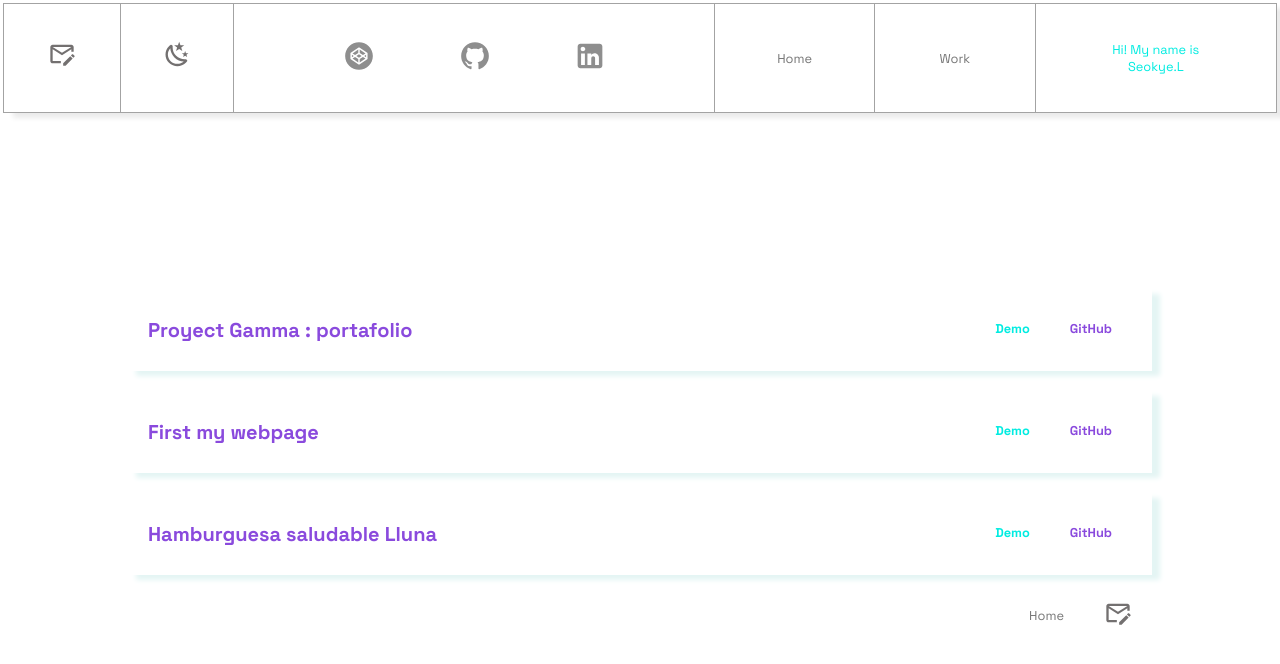
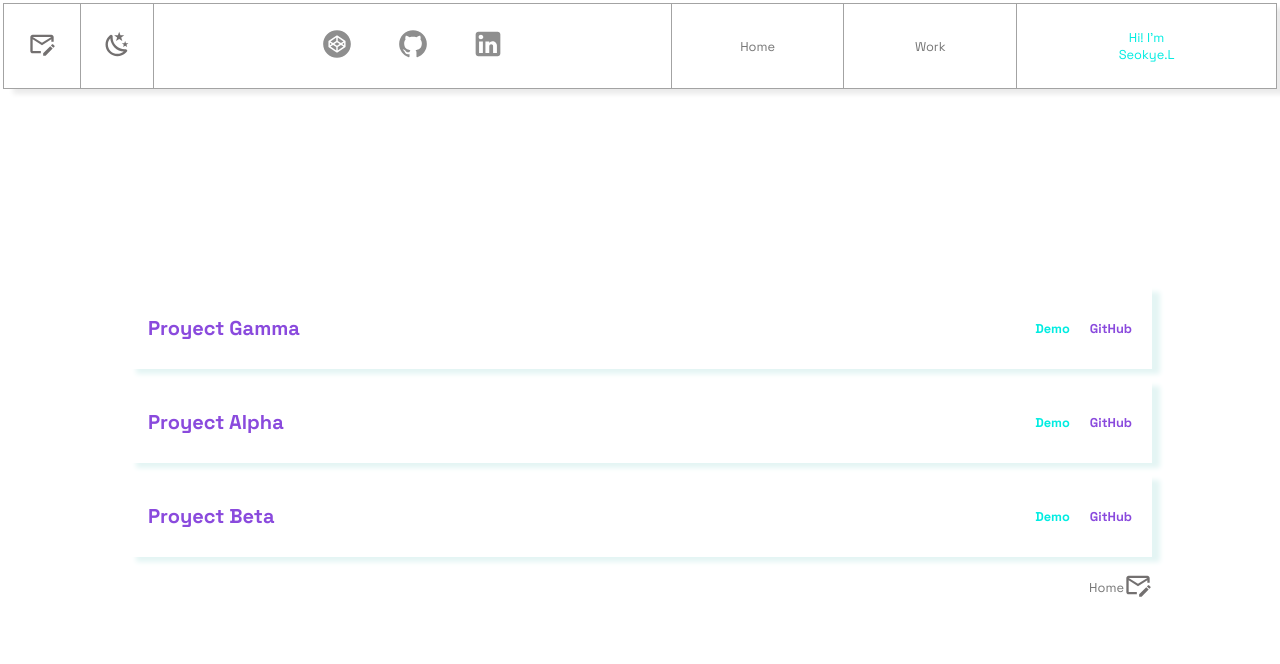
Before and after one commit to seokyelee/GammaPortfolio, a React (Vite) app: page /work in a window 1280 px wide. Shown: the top 664 px of the page. Built offline with nearby package versions, Linux system fonts and the light colour scheme.

Commit message:
modified links hovers

```diff
--- a/public/proyects.json
+++ b/public/proyects.json
@@ -1,7 +1,7 @@
 [
     {
-        "title": "Proyect Gamma : portafolio",
-        "tooltip":"REACT SCSS JSON Figma UIUX ",
+        "title": "Proyect Gamma",
+        "tooltip":"Portfolio ",
         "description": "Lorem impsum de bla bla bla de algo de mi",
         "iconprogram": ["7","1","6","3"],
         "linkto": "hppts://www.google.com",
@@ -9,17 +9,17 @@
     },
 
     {
-        "title": "First my webpage",
-        "tooltip":"HTML CSS Figma ",
+        "title": "Proyect Alpha",
+        "tooltip": "First my webpage ",
         "description": "Lorem impsum de bla bla bla de algo de mi",
         "iconprogram": ["1","1","2","3"],
         "linkto": "https://whimsical-salmiakki-f9bf8c.netlify.app",
         "linktogit": "https://github.com/seokyelee/Proyect-Alpha_AboutMe.git"
     },
     {
-        "title": "Hamburguesa saludable Lluna",
-        "tooltip":"WordPress HHP SCSS JSON Figma UIUX Digital Marketing",
-        "description": "Lorem impsum de bla bla bla de algo de mi",
+        "title": "Proyect Beta",
+        "tooltip": "Hamburguesa saludable Lluna",
+        "description": " WordPress HHP SCSS JSON Figma UIUX Digital Marketing",
         "iconprogram": ["15","5","2","3"],
         "linkto": "https://esatdev.com/2022/seokye/lluna/",
         "linktogit": "https://github.com/seokyelee/Project-Beta-Lluna.git"
--- a/src/componentes/Card/Card.jsx
+++ b/src/componentes/Card/Card.jsx
@@ -13,24 +13,20 @@ function Card(props) {
   }
 
   return (
-    <section className="proyect_box">
-
+    <section className="proyect_box" onClick={changeClass}>
       <div className="proyect_box_title">
-        <h2
-          id="title_usestate"
-          onClick={changeClass}
-          className="ptoyect_titulo"
-        >
+        <h2 id="title_usestate" className="ptoyect_titulo">
           {props.title}
           <span className="tooltiptext">{props.tooltip}</span>
         </h2>
+      </div>
+
+      <div className={"proyect_usestate" + classText}>
+        <div className="proyect_description_box">
+          <p className="proyect_descrpition">{props.description}</p>
+          <p className="proyect_icons">{props.iconprogram}</p>
         </div>
 
-      <div className={"proyect_usestate" + classText}>
-          <div className="proyect_description_box">
-            <p className="proyect_descrpition">{props.description}</p>
-          </div>
-            <p className="proyect_icons">{props.iconprogram}</p>
       </div>
 
       <div className="proyect_links">
@@ -41,9 +37,7 @@ function Card(props) {
           GitHub
         </a>
       </div>
-
     </section>
-
   );
 }
 
--- a/src/componentes/Card/Card.scss
+++ b/src/componentes/Card/Card.scss
@@ -6,22 +6,21 @@
 .proyect_box {
     display: flex;
     justify-content: space-between;
-    margin:0 auto;
+    margin: 0 auto;
     align-items: center;
-    gap: var(--spacing, 16px);
-    padding: var(--spacing);
-    width: 100%;
+    gap: 16px;
     margin-bottom: 12px;
-    margin-top:20px;
+    top: 20px;
     padding: 20px;
     width: 80vw;
     box-shadow: 8px 5px 5px #e4f5f4;
 }
 
-.proyect_box:hover{
+.proyect_box:hover {
     background-color: rgb(253, 240, 255);
 }
-.proyect_box_title{
+
+.proyect_box_title {
     display: flex;
     flex-direction: column;
     justify-content: flex-start;
@@ -32,20 +31,20 @@
     color: color(color-complementario);
 }
 
-
-.proyect_description_box{
+.proyect_description_box {
     display: flex;
     flex-direction: column;
     justify-content: flex-end;
     text-align: right;
 }
 
-.proyect_linkto{
+.proyect_linkto {
     padding-right: 20px;
     color: color(color-btn);
     font-weight: bolder;
 }
-.proyect_linkto_git{
+
+.proyect_linkto_git {
     color: color(color-complementario);
     font-weight: bolder;
 }
@@ -64,15 +63,15 @@ a .proyect_linkto {
 /* Tooltip text */
 #title_usestate .tooltiptext {
     visibility: hidden;
-    width: 120px;
+    width: 140px;
     font-family: monospace;
     font-size: small;
-    background-color: #555;
-    color: #fff;
+    background-color: #002fff;
+    color: #e2e7fd;
     text-align: center;
     padding: 5px 0;
     border-radius: 6px;
-
+    padding: 12px;
     /* Position the tooltip text */
     position: absolute;
     z-index: 1;
@@ -84,9 +83,11 @@ a .proyect_linkto {
     opacity: 0;
     transition: opacity 0.3s;
 }
-  .proyect_usestate{
+
+.proyect_usestate {
     display: none;
 }
+
 /* Tooltip arrow */
 #title_usestate .tooltiptext::after {
     content: "";
@@ -96,7 +97,7 @@ a .proyect_linkto {
     margin-left: -5px;
     border-width: 5px;
     border-style: solid;
-    border-color: #555 transparent transparent transparent;
+    border-color: #002fff transparent transparent transparent;
 }
 
 /* Show the tooltip text when you mouse over the tooltip container */
@@ -105,7 +106,23 @@ a .proyect_linkto {
     opacity: 1;
 }
 
-  .active{
-    display:flex;
+#title_usestate:hover {
+    color: aquamarine;
+}
 
+.active {
+    display: flex;
+    text-align: center;
 }
+
+a {
+    color: color(color-p);
+    font-family: $primary-ff;
+    text-decoration-color: none;
+    font-size: fs(x-small);
+}
+
+a:hover {
+    color: black;
+    font-weight: bold;
+}
--- a/src/componentes/Nav/Nav.jsx
+++ b/src/componentes/Nav/Nav.jsx
@@ -60,7 +60,7 @@ export default function Nav() {
 					</div>
 					<div className="nav__box__right__item_about">
 						<Link className="page_about" to="/about">
-							Hi! My name is<br/> Seokye.L
+							Hi! I'm <br/> Seokye.L
 						</Link>
 					</div>
 
--- a/src/componentes/Nav/Nav.scss
+++ b/src/componentes/Nav/Nav.scss
@@ -4,23 +4,22 @@
 @import "../../scss/function";
 
 
-.icon{
+.icon {
+
     &__codepen,
     &__git,
-    &__mail{
-    width: 28px;
+    &__mail {
+        width: 28px;
     }
 
-    &__linkedin{
+    &__linkedin {
         width: 26px;
     }
 
-    &__moon{
+    &__moon {
         width: 24px;
-
     }
 }
-
 
 .nav {
     margin: 3px;
@@ -70,7 +69,7 @@
         text-align: center;
         align-items: center;
         padding: var(--pd_4);
-        color:color(color-p);
+        color: color(color-p);
     }
 
     &__item_about {
@@ -81,17 +80,18 @@
         text-align: center;
         align-items: center;
         padding: var(--pd_4);
-        color:color(color-btn);
+        color: color(color-btn);
     }
 
 }
 
-link, a {
+link,
+a {
     text-decoration-color: none;
-   }
+}
 
-.nav__box__right__item_about .page_about{
-    color:color(color-btn);
+.nav__box__right__item_about .page_about {
+    color: color(color-btn);
 }
 
 a:-webkit-any-link {
@@ -106,6 +106,22 @@ li {
     list-style: none;
 }
 
-@media all and (max-width: 1440px) {
+@media all and (max-width: 1440px) {}
 
- }
+
+.nav__box__left__item:hover {
+    background-color: rgb(232, 255, 247);
+}
+
+
+.nav__box__right__item_home:hover {
+    background-color: rgb(235, 255, 248);
+}
+
+.nav__box__right__item_work:hover {
+    background-color: rgb(242, 255, 254);
+}
+
+.nav__box__right__item_about:hover {
+    background-color: rgb(253, 240, 255);
+}
--- a/src/scss/global.scss
+++ b/src/scss/global.scss
@@ -59,115 +59,6 @@ ul {
     text-align: left;
 }
 
-
- a {
-    color: color(color-p);
-    font-family: $primary-ff;
-    text-decoration-color: none;
-    font-size: fs(x-small);
-    padding: 10px 20px;
-    position: relative;
-    overflow: hidden;
-    display: inline-block;
-    -webkit-transition: 0.3s ease-out;
-    -moz-transition: 0.3s ease-out;
-    transition: 0.3s ease-out;
-  }
-
-   a span:before {
-    width: 8px;
-    height: 8px;
-    background: transparent;
-    content: "";
-    position: absolute;
-    left: 0;
-    top: 0;
-    border-top: 2px solid #f760dd;;
-    border-left: 2px solid #f760dd;;
-    -webkit-transition: 0.3s;
-    -moz-transition: 0.3s;
-    transition: 0.3s;
-    opacity: 0.5;
-  }
-
-   a span:after {
-    width: 8px;
-    height: 8px;
-    background: transparent;
-    content: "";
-    position: absolute;
-    right: 0;
-    bottom: 0;
-    border-right: 2px solid #ffbbfc;
-    border-bottom: 2px solid #ffbbfc;
-    -webkit-transition: 0.3s;
-    -moz-transition: 0.3s;
-    transition: 0.3s;
-    opacity: 0;
-  }
-
-   a:before {
-    width: 8px;
-    height: 8px;
-    background: transparent;
-    content: "";
-    position: absolute;
-    right: 0;
-    top: 0;
-    border-right: 2px solid #ffbbfc;
-    border-top: 2px solid #ffbbfc;
-    -webkit-transition: 0.3s;
-    -moz-transition: 0.3s;
-    transition: 0.3s;
-    opacity: 0;
-  }
-
-   a:after {
-    width: 8px;
-    height: 8px;
-    background: transparent;
-    content: "";
-    position: absolute;
-    left: 0;
-    bottom: 0;
-    border-left: 2px solid #ffbbfc;
-    border-bottom: 2px solid #ffbbfc;
-    -webkit-transition: 0.3s;
-    -moz-transition: 0.3s;
-    transition: 0.3s;
-    opacity: 0;
-  }
-
-   a:hover {
-    color: black;
-    font-weight: bold;
-
-  }
-
-   a:hover:before {
-    opacity: 1;
-    right: 5px;
-    top: 5px;
-  }
-
-   a:hover:after {
-    opacity: 1;
-    left: 5px;
-    bottom: 5px;
-  }
-
-   a:hover span:before {
-    opacity: 1;
-    left: 5px;
-    top: 5px;
-  }
-
-   a:hover span:after {
-    opacity: 1;
-    right: 5px;
-    bottom: 5px;
-  }
-
   *::selection {
     background-color: #eeff00;
     color: #f0a2e9;
```
Lines whose indentation alone changed are shown as unchanged.
